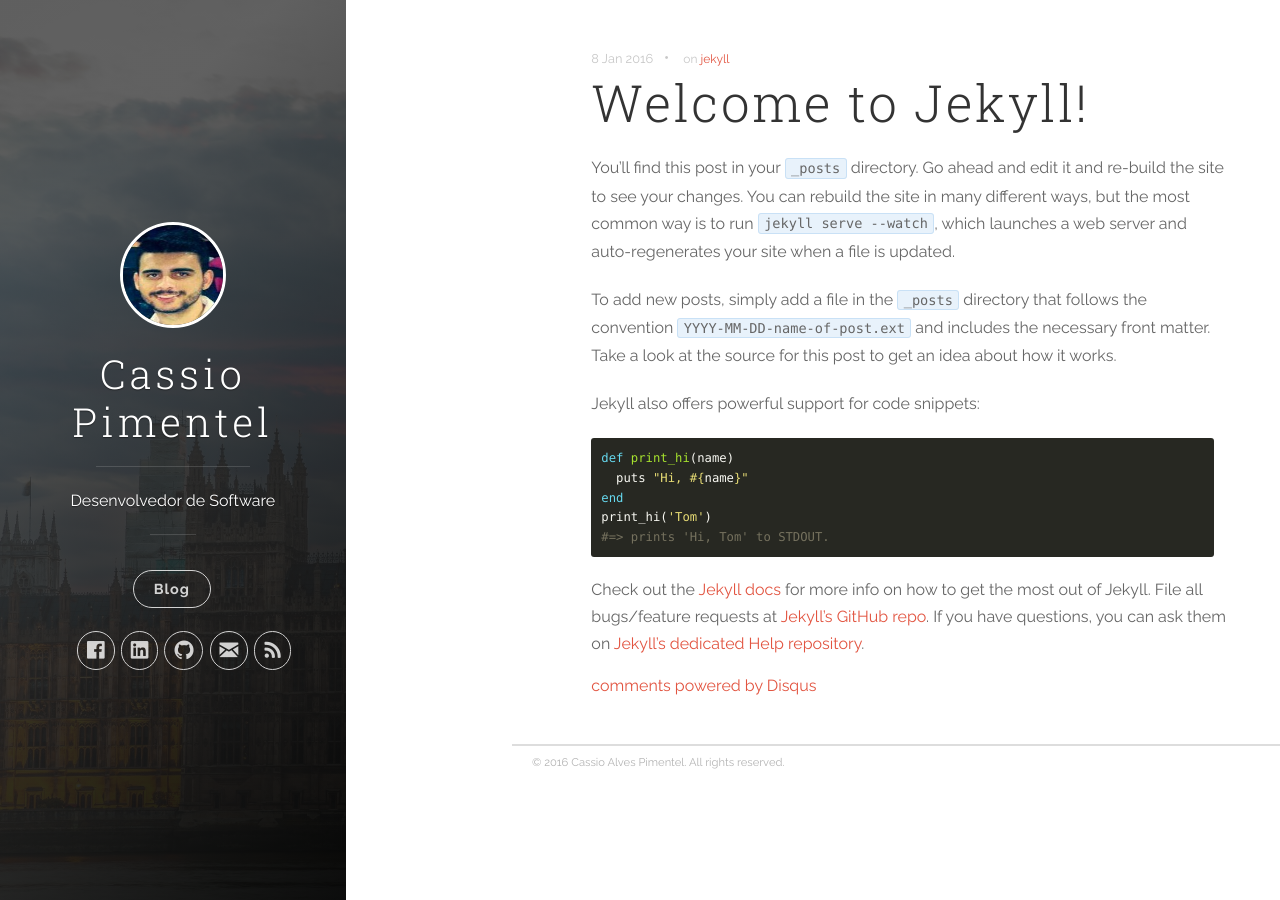
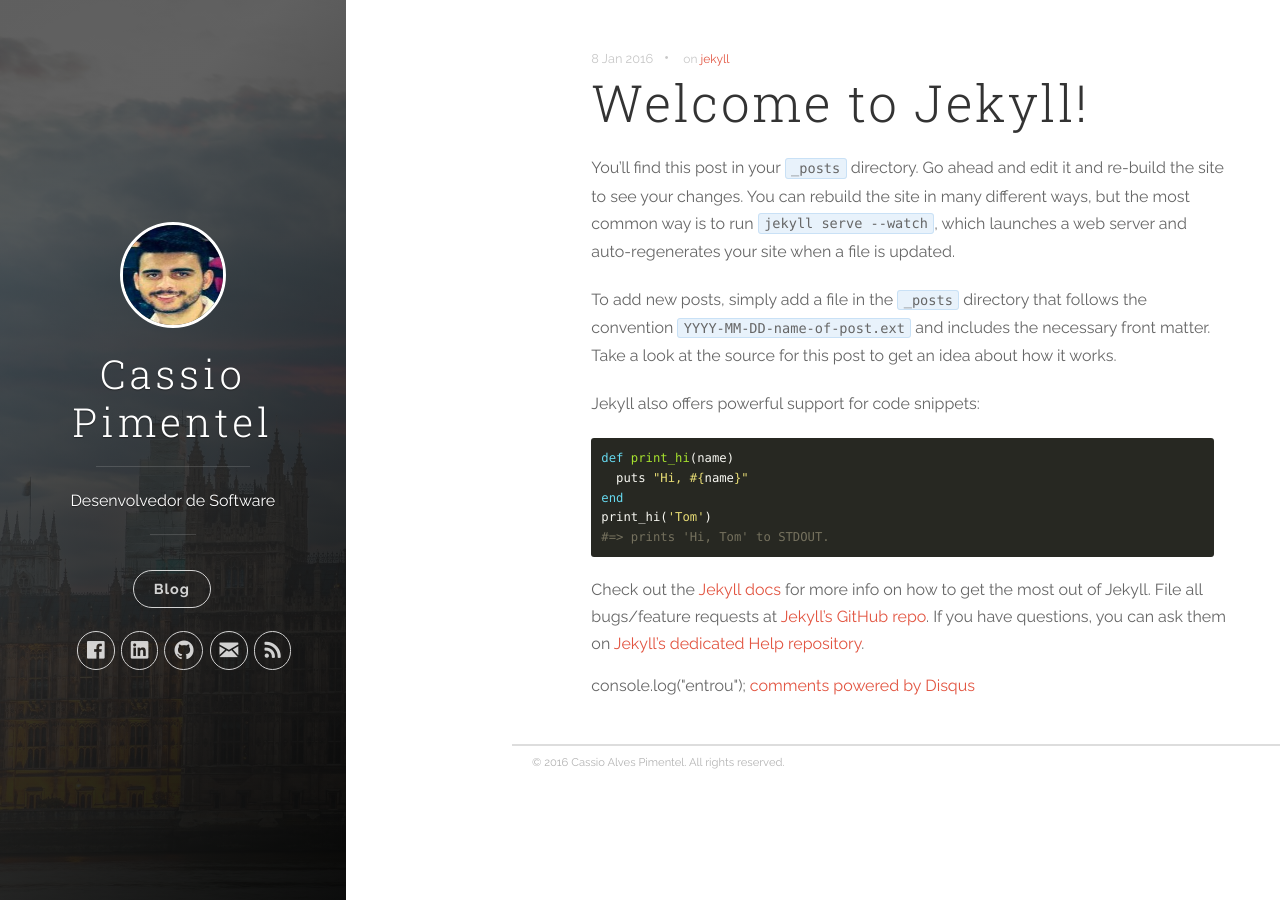
Before and after one commit to CassioPimentel/cassiopimentel.github.io, a Jekyll site: the page built from _posts/2016-01-08-welcome-to-jekyll.markdown, in a window 1280 px wide. Built offline with Jekyll 4.4.1, drawn with Linux system fonts in a browser that asks for light colours; nearby versions of some CDN libraries; comment, search, counter and statistics services are not loaded.

Commit message:
Update disqus.html

```diff
--- a/_includes/disqus.html
+++ b/_includes/disqus.html
@@ -1,4 +1,5 @@
 {% if site.disqus_shortname %}
+    console.log("entrou");
     <script type="text/javascript">
         /* * * CONFIGURATION VARIABLES: EDIT BEFORE PASTING INTO YOUR WEBPAGE * * */
         var disqus_shortname = '{{ site.disqus_shortname }}'; // required: replace example with your forum shortname
```
